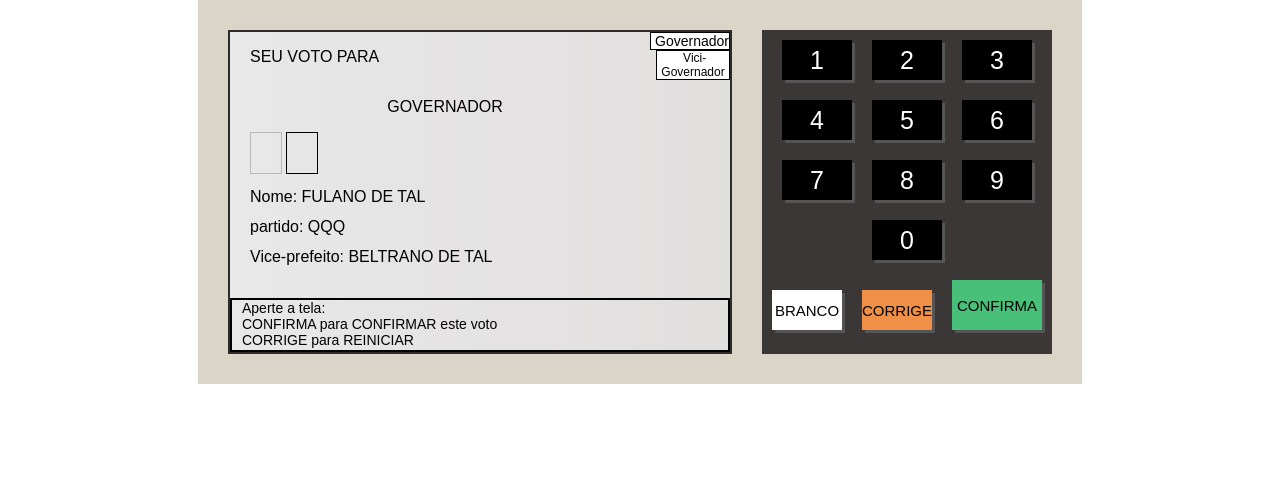
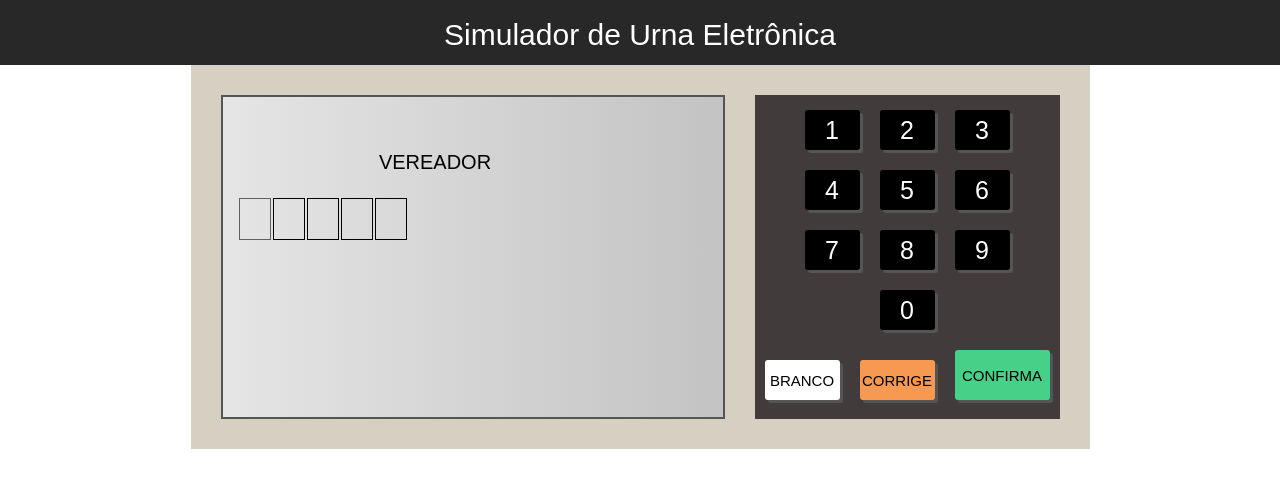
Before and after one commit to mendesarthur/urnaJs, a plain HTML site: page index.html in a window 1280 px wide. Drawn offline with Linux system fonts and the light colour scheme.

Commit message:
scriptJs done

```diff
--- a/etapas.js
+++ b/etapas.js
@@ -1,6 +1,6 @@
 let etapas = [
     {
-        titulo: 'DEPUTADO ESTADUAL',
+        titulo: 'VEREADOR',
         numeros: 5,
         candidatos: [
             {
@@ -8,7 +8,7 @@ let etapas = [
                 nome: 'José',
                 partido: 'ABC',
                 fotos: [
-                    {url: '55123.jpg', legenda: 'Deputado estadual'}
+                    {url: '55123.jpg', legenda: 'Vereador'}
                 ]
             },
             {
@@ -16,7 +16,7 @@ let etapas = [
                 nome: 'Antonella',
                 partido: 'DEFG',
                 fotos: [
-                    {url: '12345.jpg', legenda: 'Deputado estadual'}
+                    {url: '12345.jpg', legenda: 'Vereador'}
                 ]
             },
             {
@@ -24,7 +24,7 @@ let etapas = [
                 nome: 'Rita',
                 partido: 'ABC',
                 fotos: [
-                    {url: '87654.jpg', legenda: 'Deputado estadual'}
+                    {url: '87654.jpg', legenda: 'Vereador'}
                 ]
             },
             {
@@ -32,13 +32,13 @@ let etapas = [
                 nome: 'Fábio',
                 partido: 'DEFG',
                 fotos: [
-                    {url: '92001.jpg', legenda: 'Deputado estadual'}
+                    {url: '92001.jpg', legenda: 'Vereador'}
                 ]
             }
         ]
     },
     {
-        titulo: 'GOVERNADOR',
+        titulo: 'PREFEITO',
         numeros: 2,
         candidatos: [
             {
@@ -47,8 +47,8 @@ let etapas = [
                 partido: 'ABC',
                 vice: 'Sebastião',
                 fotos: [
-                    {url: '68.jpg', legenda: 'Governador'},
-                    {url: '68_2.jpg', legenda: 'Vice-Governador', small: true}
+                    {url: '68.jpg', legenda: 'Prefeito'},
+                    {url: '68_2.jpg', legenda: 'Vice-Prefeito', small: true}
                 ]
             },
             {
@@ -57,8 +57,8 @@ let etapas = [
                 partido: 'DEFG',
                 vice: 'Martin',
                 fotos: [
-                    {url: '42.jpg', legenda: 'Governador'},
-                    {url: '42_2.jpg', legenda: 'Vice-Governador', small: true}
+                    {url: '42.jpg', legenda: 'Prefeito'},
+                    {url: '42_2.jpg', legenda: 'Vice-Prefeito', small: true}
                 ]
             }
         ]
--- a/index.html
+++ b/index.html
@@ -1,74 +1,60 @@
 <!DOCTYPE html>
-<html lang="pt-br">
+<html lang="pt-BR">
 <head>
     <meta charset="UTF-8">
-    <meta http-equiv="X-UA-Compatible" content="IE=edge">
     <meta name="viewport" content="width=device-width, initial-scale=1.0">
     <title>Urna Eletrônica</title>
     <link rel="stylesheet" href="style.css">
 </head>
 <body>
+    <nav>Simulador de Urna Eletrônica</nav>
     <div class="urna">
         <div class="tela">
-        <div class="d-1">
-            <div class="d-1-left">
-                <div class="d-1-1">
+            <div class="info">
+                <div class="div_left">
+                    <div class="seuVoto">
                         <span>SEU VOTO PARA</span>
                     </div>
-            <div class="d-1-2">
-                <span>GOVERNADOR</span>
+                    <div class="cargo">
+                        <span>CARGO</span>
                     </div>
-            <div class="d-1-3">
+                    <div class="div_numeros">
                         <div class="numero pisca"></div>
                         <div class="numero"></div>
                     </div>
-            <div class="d-1-4">
-                Nome: FULANO DE TAL<br/>
-                partido: QQQ<br/>
-                Vice-prefeito: BELTRANO DE TAL
+                    <div class="descricao">descricao</div>
                 </div>
+                <div class="div_right">imagens</div>
             </div>
-            <div class="d-1-rigth">
-                <div class="d-1-image">
-                    <img src="./images/perfil-generico.jpg" alt="">
-                    Governador
-                </div>
-                <div class="d-1-image small">
-                    <img src="./images/perfil-generico.jpg" alt="">
-                    Vici-Governador
-                </div>
-            </div>
-        </div>
-        <div class="d-2">
-            Aperte a tela:<br/>
-            CONFIRMA para CONFIRMAR este voto<br/>
-            CORRIGE para REINICIAR<br/>
-
+            <div class="rodape_tela">
+                Aperte a tecla: <br>
+                CONFIRMA para CONFIRMAR este voto <br>
+                CORRIGE para REINICIAR este voto
             </div>
         </div>
         <div class="teclado">
-            <div class="teclado-linha">
-                <div class="teclado-botao">1</div>
-                <div class="teclado-botao">2</div>
-                <div class="teclado-botao">3</div>
+            <div class="teclado_linha">
+                <div class="teclado_botao" onclick= clicou(1)>1</div>
+                <div class="teclado_botao" onclick= clicou(2)>2</div>
+                <div class="teclado_botao" onclick= clicou(3)>3</div>
             </div>
-            <div class="teclado-linha">
-                <div class="teclado-botao">4</div>
-                <div class="teclado-botao">5</div>
-                <div class="teclado-botao">6</div>
+            <div class="teclado_linha">
+                <div class="teclado_botao" onclick= clicou(4)>4</div>
+                <div class="teclado_botao" onclick= clicou(5)>5</div>
+                <div class="teclado_botao" onclick= clicou(6)>6</div>
             </div>
-            <div class="teclado-linha">
-                <div class="teclado-botao">7</div>
-                <div class="teclado-botao">8</div>
-                <div class="teclado-botao">9</div>
+            <div class="teclado_linha">
+                <div class="teclado_botao" onclick= clicou(7)>7</div>
+                <div class="teclado_botao" onclick= clicou(8)>8</div>
+                <div class="teclado_botao" onclick= clicou(9)>9</div>
             </div>
-            <div class="teclado-linha">
-                <div class="teclado-botao">0</div>
+            <div class="teclado_linha">
+                <div class="teclado_botao" onclick= clicou(0)>0</div>
             </div>
-            <div class="teclado-linha">
-                <div class="teclado-botao btn-branco">BRANCO</div>
-                <div class="teclado-botao btn-corrige">CORRIGE</div>
-                <div class="teclado-botao btn-confirma">CONFIRMA</div>
+            <div class="teclado_linha">
+                <div class="teclado_botao btn_branco" onclick= branco()>BRANCO</div>
+                <div class="teclado_botao btn_corrige" onclick= corrige()>CORRIGE</div>
+                <div class="teclado_botao btn_confirma" onclick= confirma()>CONFIRMA</div>
             </div>
         </div>
     </div>
--- a/script.js
+++ b/script.js
@@ -1,3 +1,131 @@
-let seuVoto = document.querySelector('.d-1-1 span')
-let cargo = document.querySelector('.d-1-2')
-let descricao = document.querySelector('.d-1-4')
+// separando as classes nas variaveis para controle
+let seuVotoPara = document.querySelector('.seuVoto span');
+let cargo = document.querySelector('.cargo span');
+let descricao = document.querySelector('.descricao');
+let aviso = document.querySelector('.rodape_tela');
+let lateral = document.querySelector('.div_right');
+let numeros = document.querySelector('.div_numeros');
+
+let etapaAtual = 0;
+let numero = ''; // numero que será digitado
+let votoBranco = false;
+let corrigir = true;
+
+function comecarEtapa(){
+    let etapa = etapas[etapaAtual];
+    let numeroHtml = ''; // variavel pra colocar nos numeros
+    numero = '';
+    votoBranco = false;
+    corrigir = true;
+
+    for (let i = 0; i < etapa.numeros; i++) {
+        if(i === 0){ // if para que a 1 posicao pisque
+            numeroHtml += '<div class="numero pisca"></div>';
+        } else{
+            numeroHtml += '<div class="numero"></div>';
+        }
+    }
+
+    seuVotoPara.style.display = 'none';
+    cargo.innerHTML = etapa.titulo;
+    descricao.innerHTML = '';
+    aviso.style.display = 'none';
+    lateral.innerHTML = '';
+    numeros.innerHTML = numeroHtml;
+}
+
+function atualizaInterface(){
+    let etapa = etapas[etapaAtual];
+    let candidato = etapa.candidatos.filter((item) => {
+        if(item.numero === numero) {
+            return true;
+        }else{
+            return false;
+        }
+    });
+    seuVotoPara.style.display = 'block';
+    aviso.style.display = 'block';
+
+    if(candidato.length > 0){
+        candidato = candidato[0]; // caso tenha mais candidatos com o mesmo numero
+        descricao.innerHTML = `Nome: ${candidato.nome} <br>Partido: ${candidato.partido}<br>`;
+        if(candidato.vice !== undefined){ // se possuir vice
+            descricao.innerHTML += `Vice: ${candidato.vice}`;
+        }
+
+        let fotosHtml = '';
+        for (const i in candidato.fotos) {
+            if(candidato.fotos[i].small){ // caso tenha vice (ele deve ficar com a foto menor)
+                fotosHtml += `<div class="div_image small">
+                         <img src="img/${candidato.fotos[i].url}" alt="">
+                         ${candidato.fotos[i].legenda}</div>`;
+            } else{
+                fotosHtml += `<div class="div_image">
+                             <img src="img/${candidato.fotos[i].url}" alt="">
+                             ${candidato.fotos[i].legenda}</div>`;
+            }
+        }
+        lateral.innerHTML = fotosHtml;
+    }else{ // se não achar candidato
+        descricao.innerHTML = '<div class="aviso_grande pisca"><br>VOTO NULO</div>';
+    }
+}
+
+function clicou(n){
+    let numeroP = document.querySelector('.numero.pisca');
+    if(numeroP !== null) {
+        numeroP.innerHTML = n;
+        numero += n;
+
+        numeroP.classList.remove('pisca');
+        if(numeroP.nextElementSibling !== null){
+            numeroP.nextElementSibling.classList.add('pisca');
+        } else{
+            atualizaInterface();
+        }
+    }
+}
+
+function branco(){
+    if(numero === ''){
+        votoBranco = true;
+        seuVotoPara.style.display = 'block';
+        aviso.style.display = 'block';
+        numeros.innerHTML = '';
+        descricao.innerHTML = '<div class="aviso_grande pisca">VOTO EM BRANCO</div>';
+    } else{
+        alert('Para votar em BRANCO \no campo de voto deve estar vazio.\n'+
+            'Aperte CORRIGE para apagar o campo de voto.');
+    }
+}
+
+function corrige(){
+    if(corrigir){ // variavel corrigir existe para não dar erro ao concluir tudo
+        comecarEtapa();
+    }
+}
+
+function confirma(){
+    let etapa = etapas[etapaAtual];
+    let votoConfirmado = false;
+
+    if(votoBranco){
+        votoConfirmado = true;
+        console.log('Confirmando como voto BRANCO');
+    } else if(numero.length === etapa.numeros){
+        votoConfirmado = true;
+        console.log('Confirmando como '+ numero);
+    }
+
+    if(votoConfirmado){
+        etapaAtual++;
+        if(etapas[etapaAtual] !== undefined){
+            comecarEtapa();
+        } else{
+            corrigir = false;
+            document.querySelector('.tela').innerHTML = '<div class="aviso_gigante pisca">FIM</div>';
+        }
+    }
+}
+
+comecarEtapa();
--- a/style.css
+++ b/style.css
@@ -1,17 +1,31 @@
-@keyframes pisca {
-    0% {opacity: 0.2;}
+@keyframes pisca{
+    0% {opacity: 0;}
     50% {opacity: 1;}
-    100% {opacity: 0.2;}
+    100% {opacity: 0;}
 }
+
 body{
-    margin: 0;
+    margin: 0px;
+    font-family: Arial, Helvetica, sans-serif;
     display: flex;
     justify-content: center;
     align-items: center;
-    font-family: Arial, Helvetica, sans-serif;
+    flex-direction: column;
 }
+
+nav{
+    height: 60px;
+    background-color: #282828;
+    color: #fff;
+    font-size: 30px;
+    line-height: 60px;
+    text-align: center;
+    width: 100vw;
+    padding-top: 5px;
+}
+
 .urna{
-    background-color: #dbd5c9;
+    background-color: #D6D0C2;
     padding: 30px;
     display: flex;
 }
@@ -19,124 +33,156 @@ body{
 .tela{
     width: 500px;
     height: 320px;
-    background: linear-gradient(to right, #E8E8E8, #e1dede);
-    border: 2px solid rgb(44, 43, 43);
+    background: linear-gradient(to right, #E5E5E5, #C3C3C3);
+    border: 2px solid #555;
     display: flex;
     flex-direction: column;
 }
 
 .teclado{
-    background-color: #3b3737;
+    background-color: #413B3B;
     margin-left: 30px;
+    padding-top: 5px;
+    padding-bottom: 5px;
 }
 
-.teclado-linha{
+.teclado_linha{
     display: flex;
     justify-content: center;
     align-items: flex-end;
 }
 
-.teclado-botao{
-    width: 70px;
+.teclado_botao{
+    width: 55px;
     height: 40px;
+    margin: 10px;
+    display: flex;
+    justify-content: center;
+    align-items: center;
     background-color: #000;
     color: #fff;
     font-size: 25px;
-    display: flex;
-    justify-content: center;
-    align-items: center;
-    margin: 10px;
+    box-shadow: 3px 3px 0px #555;
     cursor: pointer;
-    box-shadow: 3px 3px 0px #555;
+    border-radius: 3px;
 }
-.btn-branco{
+
+.btn_branco{
     background-color: #fff;
     color: #000;
     font-size: 15px;
+    width: 75px;
 }
-.btn-corrige{
-    background-color: #f09046;
+
+.btn_corrige{
+    background-color: #F79951;
     color: #000;
     font-size: 15px;
+    width: 75px;
 }
-.btn-confirma{
-    background-color: #48c079;
+
+.btn_confirma{
+    background-color: #47D088;
     color: #000;
     font-size: 15px;
-    width: 90px;
+    width: 95px;
     height: 50px;
 }
 
-.d-1{
+.info{
     flex: 1;
     display: flex;
+}
 
-}
-.d-1-left{
+.div_left{
     flex: 1;
     display: flex;
     flex-direction: column;
-    padding-left: 20px;
+    padding-left: 15px;
 }
-.d-1-rigth{
+
+.seuVoto{
+    font-weight: bold;
+    height: 30px;
+    display: flex;
+    align-items: center;
+    font-size: 15px;
+}
+
+.cargo{
+    height: 70px;
+    display: flex;
+    align-items: center;
+    justify-content: center;
+    font-size: 20px;
+}
+
+.div_numeros{
+    height: 50px;
+}
+
+.numero{
+    float: left;
+    width: 30px;
+    height: 40px;
+    border: 1px solid #000;
+    text-align: center;
+    line-height: 40px;
+    font-size: 25px;
+    margin: 1px;
+}
+
+.pisca{
+    animation: pisca 1.2s;
+    animation-iteration-count: infinite;
+}
+
+.descricao{
+    flex: 1;
+    line-height: 30px;
+}
+
+.div_right{
     width: 90px;
     display: flex;
     flex-direction: column;
     align-items: flex-end;
 }
 
-.d-1-image{
+.div_image{
     border: 1px solid #000;
     background-color: #fff;
     text-align: center;
     font-size: 14px;
 }
 
-.d-1-image img{
+.div_image img{
     width: 100%;
 }
 
-.d-1-image.small{
+.div_image.small{
     width: 80%;
     font-size: 12px;
 }
 
-.d-1-1{
-    height: 50px;
-    display: flex;
-    align-items: center;
+.rodape_tela{
+    font-weight: bold;
+    font-size: 14px;
+    border-top: 1.5px solid #000;
+    padding: 0px 0px 5px 10px;
 }
-.d-1-2{
-    height: 50px;
+
+.aviso_grande{
+    flex: 1;
+    font-size: 40px;
+    text-align: center;
+}
+
+.aviso_gigante{
+    font-size: 70px;
+    font-weight: bold;
+    flex: 1;
     display: flex;
     justify-content: center;
     align-items: center;
 }
-.d-1-3{
-    height: 50px;
-}
-.numero{
-    display: inline-block;
-    width: 30px;
-    height: 40px;
-    border: 1px solid black;
-    text-align: center;
-    line-height: 40px;
-    font-size: 25px;
-}
-.pisca{
-    animation-name: pisca;
-    animation-duration: 1s;
-    animation-iteration-count: infinite;
-}
-.d-1-4{
-    flex: 1;
-    line-height: 30px;
-}
-
-.d-2{
-    height: 50px;
-    font-size: 14px;
-    border: 2px solid #000;
-    padding-left: 10px;
-}
```
Lines whose indentation alone changed are shown as unchanged.
